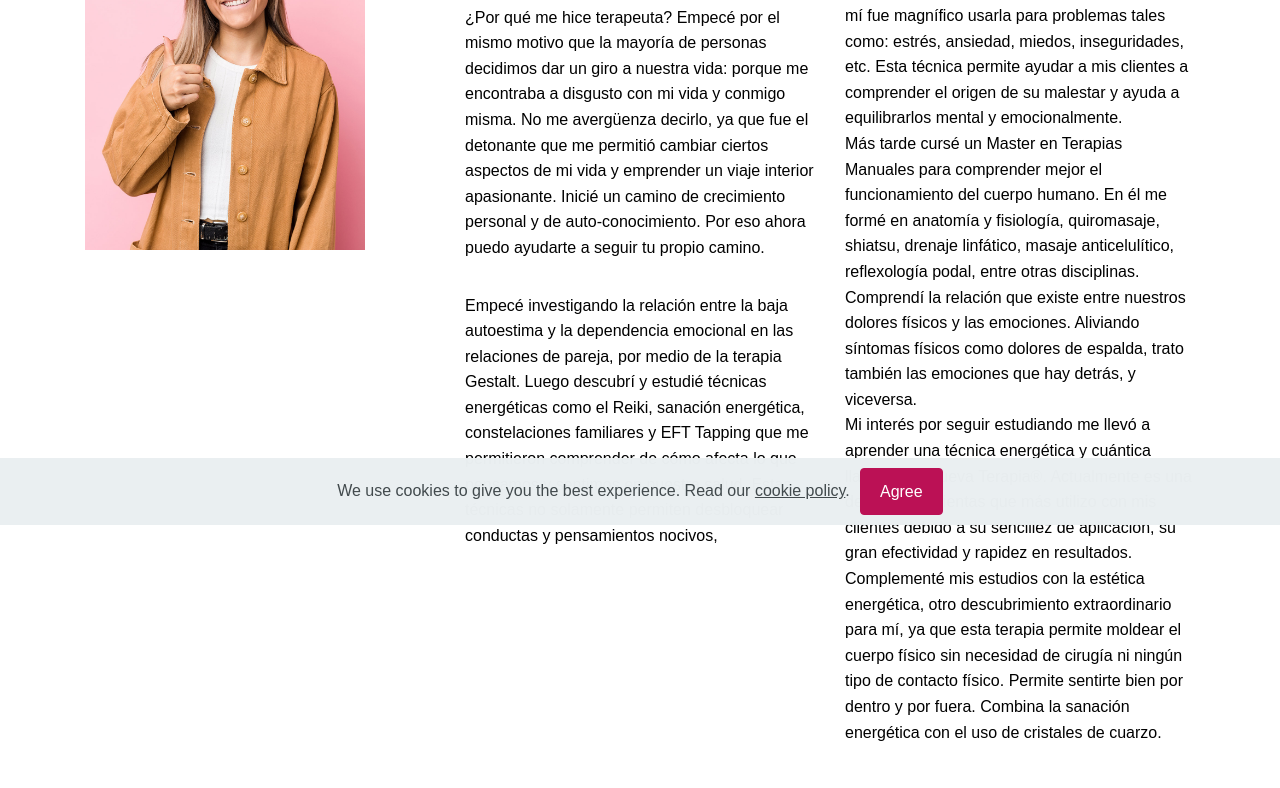
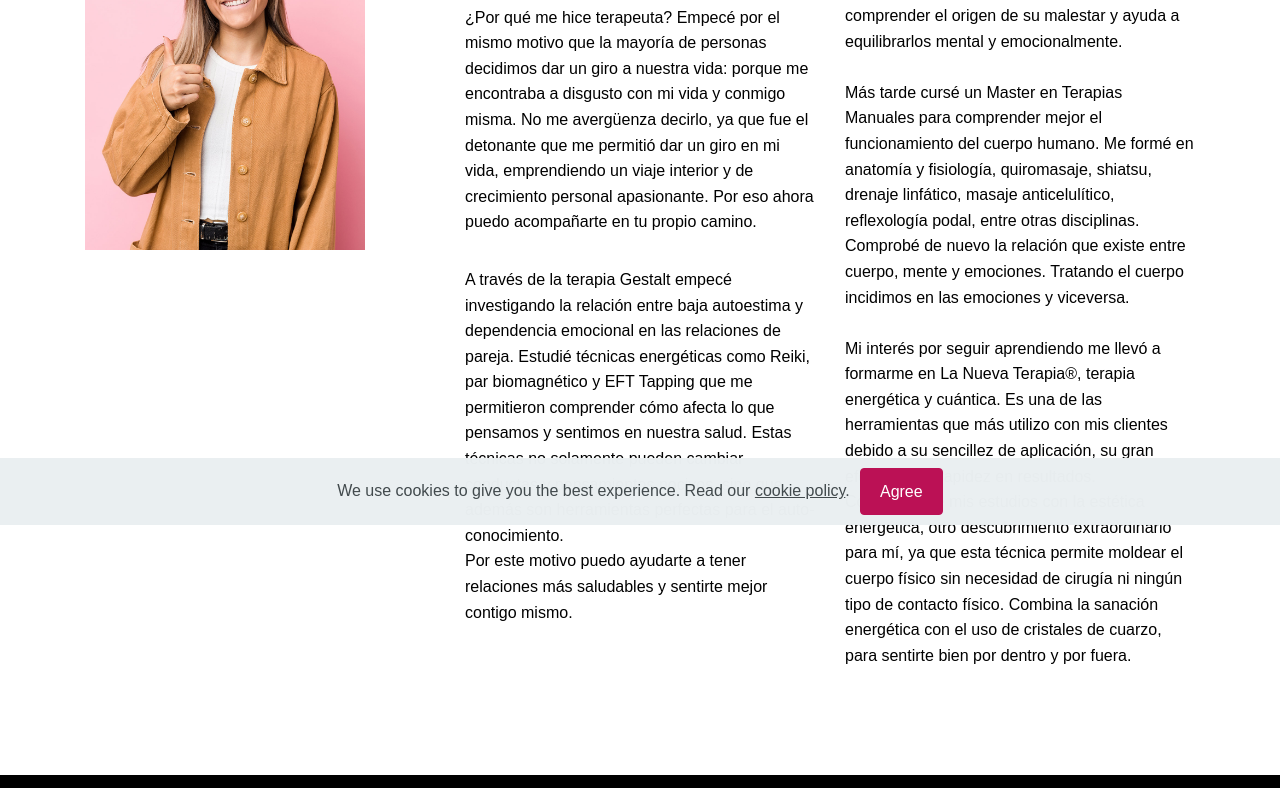
Before and after one commit to aidabdn/aidabdn.github.io, a plain HTML site: page sobremi.html in a window 1280 px wide. Shown: the part 275-1063 px from the top of the page. Drawn offline with nearby package versions, Linux system fonts and the light colour scheme; files that its build step writes are made by us from their sources; files whose address does not match are found by name; a web font is replaced by a local one.

Commit message:
create github pages

```diff
--- a/assets/mobirise/css/mbr-additional.css
+++ b/assets/mobirise/css/mbr-additional.css
@@ -1492,6 +1492,7 @@ a {
 }
 .cid-rZU88C6wlC .mbr-text {
   color: #000000;
+  text-align: left;
 }
 .cid-rZU7xGfeuU {
   padding-top: 60px;
--- a/sobremi.html
+++ b/sobremi.html
@@ -85,8 +85,8 @@
                 <div class="content align-left mbr-white">
 
                     <h3 class="mbr-section-title mbr-bold pb-3 mbr-fonts-style display-5">"La relación más importante es con uno mismo"</h3>
-                    <p class="mbr-text pb-3 mbr-regular mbr-fonts-style display-7">¿Por qué me hice terapeuta?  Empecé por el mismo motivo que la mayoría de personas decidimos dar un giro a nuestra vida: porque me encontraba a disgusto con mi vida y conmigo misma. No me avergüenza decirlo, ya que fue el detonante que me permitió cambiar ciertos aspectos de mi vida y emprender un viaje interior apasionante. Inicié un camino de crecimiento personal y de auto-conocimiento. Por eso ahora puedo ayudarte a seguir tu propio camino.<br></p>
-                    <p class="mbr-text quote pb-3 mbr-regular mbr-fonts-style display-7">Empecé investigando la relación entre la baja autoestima y la dependencia emocional en las relaciones de pareja, por medio de la terapia Gestalt. Luego descubrí y estudié técnicas energéticas como el Reiki, sanación energética, constelaciones familiares y EFT Tapping que me permitieron comprender de cómo afecta lo que pensamos y sentimos en nuestra salud. Estas técnicas no solamente permiten desbloquear conductas y pensamientos nocivos, </p>
+                    <p class="mbr-text pb-3 mbr-regular mbr-fonts-style display-7">¿Por qué me hice terapeuta?  Empecé por el mismo motivo que la mayoría de personas decidimos dar un giro a nuestra vida: porque me encontraba a disgusto con mi vida y conmigo misma. No me avergüenza decirlo, ya que fue el detonante que me permitió dar un giro en mi vida, emprendiendo un viaje interior y de crecimiento personal apasionante. Por eso ahora puedo acompañarte en tu propio camino.<br></p>
+                    <p class="mbr-text quote pb-3 mbr-regular mbr-fonts-style display-7">A través de la terapia Gestalt empecé investigando la relación entre baja autoestima y dependencia emocional en las relaciones de pareja. Estudié técnicas energéticas como Reiki, par biomagnético y EFT Tapping que me permitieron comprender cómo afecta lo que pensamos y sentimos en nuestra salud. Estas técnicas no solamente pueden cambiar conductas y pensamientos nocivos,&nbsp;sino que además son herramientas perfectas para el auto-conocimiento.<br>Por este motivo puedo ayudarte a tener relaciones más saludables y sentirte mejor contigo mismo.&nbsp;<br></p>
 
 
                 </div>
@@ -95,9 +95,8 @@
             <div class="mbr-black col-md-12 col-lg-4">
 
                 <div class="content align-left mbr-white">
-                    <p class="mbr-text pb-3 mbr-regular mbr-fonts-style display-7">sino que además son herramientas perfectas para conocerte más y sentirte mejor contigo mismo.
-<br>Posteriormente me interesé por la kinesiología, especializándome en su rama emocional. Para mí fue magnífico usarla para problemas tales como: estrés, ansiedad, miedos, inseguridades, etc. Esta técnica permite ayudar a mis clientes a comprender el origen de su malestar y ayuda a equilibrarlos mental y emocionalmente.
-<br>Más tarde cursé un Master en Terapias Manuales para comprender mejor el funcionamiento del cuerpo humano. En él me formé en anatomía y fisiología, quiromasaje, shiatsu, drenaje linfático, masaje anticelulítico, reflexología podal, entre otras disciplinas. Comprendí la relación que existe entre nuestros dolores físicos y las emociones. Aliviando síntomas físicos como dolores de espalda, trato también las emociones que hay detrás, y viceversa.&nbsp;<br>Mi interés por seguir estudiando me llevó a aprender una técnica energética y cuántica llamada La Nueva Terapia®. Actualmente es una de las herramientas que más utilizo con mis clientes debido a su sencillez de aplicación, su gran efectividad y rapidez en resultados.&nbsp;<br>Complementé mis estudios con la estética energética, otro descubrimiento extraordinario para mí, ya que esta terapia permite moldear el cuerpo físico sin necesidad de cirugía ni ningún tipo de contacto físico. Permite sentirte bien por dentro y por fuera. Combina la sanación energética con el uso de cristales de cuarzo.&nbsp;<br></p>
+                    <p class="mbr-text pb-3 mbr-regular mbr-fonts-style display-7">Posteriormente me interesé por la kinesiología, especializándome en su rama emocional. Para mí fue magnífico usarla para problemas como: estrés, ansiedad, miedos, inseguridades, etc. Esta técnica permite ayudar a mis clientes a comprender el origen de su malestar y ayuda a equilibrarlos mental y emocionalmente.
+<br><br>Más tarde cursé un Master en Terapias Manuales para comprender mejor el funcionamiento del cuerpo humano. Me formé en anatomía y fisiología, quiromasaje, shiatsu, drenaje linfático, masaje anticelulítico, reflexología podal, entre otras disciplinas. Comprobé de nuevo la relación que existe entre cuerpo, mente y emociones. Tratando el cuerpo incidimos en las emociones y viceversa.<br><br>Mi interés por seguir aprendiendo me llevó a formarme en La Nueva Terapia®, terapia energética y cuántica. Es una de las herramientas que más utilizo con mis clientes debido a su sencillez de aplicación, su gran efectividad y rapidez en resultados.&nbsp;<br>Complementé mis estudios con la estética energética, otro descubrimiento extraordinario para mí, ya que esta técnica permite moldear el cuerpo físico sin necesidad de cirugía ni ningún tipo de contacto físico. Combina la sanación energética con el uso de cristales de cuarzo, para sentirte bien por dentro y por fuera.&nbsp;<br></p>
 
                 </div>
             </div>
```
Also changed, not shown: enviarlibro.html (+1 -1 lines), 1 other file.
